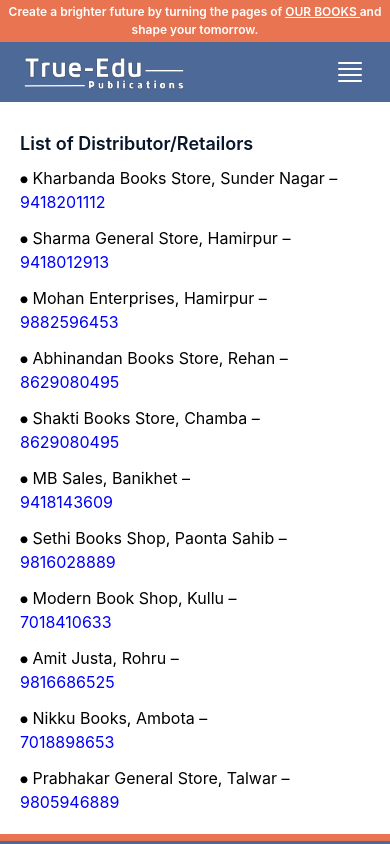
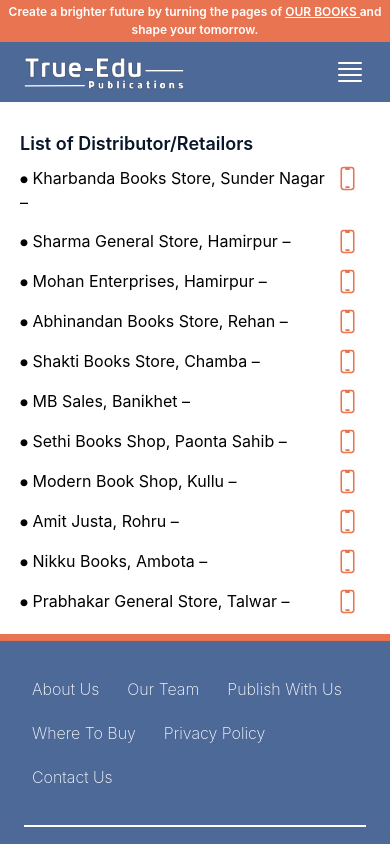
Before and after one commit to iamkaler13/true-edu, a React (Create React App) app: page /where-to-buy in a window 390 px wide. Shown: the top 844 px of the page. Built offline with nearby package versions, Linux system fonts and the light colour scheme.

Commit message:
fixed css

```diff
--- a/src/index.css
+++ b/src/index.css
@@ -108,3 +108,6 @@
 .slick-next:before, .slick-prev:before {
   color: #4d6998!important;
 }
+.abc::after{
+  content: "☎️";
+}
--- a/src/pages/WheretoBuy.js
+++ b/src/pages/WheretoBuy.js
@@ -1,81 +1,97 @@
-import React from 'react'
-import { useEffect } from 'react';
+import React from "react";
+import { useEffect } from "react";
 const WheretoBuy = () => {
-
-  const data =[
+  const data = [
     {
-  name:"Kharbanda Books Store, Sunder Nagar",
-  number:"9418201112"
+      name: "Kharbanda Books Store, Sunder Nagar",
+      number: "9418201112",
     },
     {
-    name:"Sharma General Store, Hamirpur ",
-  number:"9418012913"
-
+      name: "Sharma General Store, Hamirpur ",
+      number: "9418012913",
     },
     {
-    name:"Mohan Enterprises, Hamirpur",
-  number:"9882596453"
-
-  },{
-    name:"Abhinandan Books Store, Rehan",
-    number:"8629080495"
+      name: "Mohan Enterprises, Hamirpur",
+      number: "9882596453",
     },
     {
-    name:"Shakti Books Store, Chamba",
-    number:"8629080495"
+      name: "Abhinandan Books Store, Rehan",
+      number: "8629080495",
     },
     {
-    name:"MB Sales, Banikhet",
-    number:"9418143609"
+      name: "Shakti Books Store, Chamba",
+      number: "8629080495",
     },
     {
-    name:"Sethi Books Shop, Paonta Sahib",
-    number:"9816028889"
+      name: "MB Sales, Banikhet",
+      number: "9418143609",
     },
     {
-    name:"Modern Book Shop, Kullu",
-    number:"7018410633"
+      name: "Sethi Books Shop, Paonta Sahib",
+      number: "9816028889",
     },
     {
-    name:"Amit Justa, Rohru",
-    number:"9816686525"
+      name: "Modern Book Shop, Kullu",
+      number: "7018410633",
     },
     {
-    name:"Nikku Books, Ambota",
-    number:"7018898653"
+      name: "Amit Justa, Rohru",
+      number: "9816686525",
     },
     {
-    name:"Prabhakar General Store, Talwar",
-    number:"9805946889"
+      name: "Nikku Books, Ambota",
+      number: "7018898653",
     },
-
-
-  ]
+    {
+      name: "Prabhakar General Store, Talwar",
+      number: "9805946889",
+    },
+  ];
   useEffect(() => {
-    window.scrollTo({top: 0, left: 0, behavior: 'smooth'});
+    window.scrollTo({ top: 0, left: 0, behavior: "smooth" });
   }, []);
   return (
     <div className=" bg-white sm:py-5 py-5 px-5 sm:px-0  ">
-
       <div className="sm:px-0">
-
         <h2 className="text-lg sm:text-[30px] sm:leading-8 my-2 sm:my-6 font-semibold text-heading">
           List of Distributor/Retailors
         </h2>
-      <ul className="flex flex-col gap-3">
-{data.map((ele)=>
+        <ul className="flex flex-col gap-[15px] sm:gap-3">
+          {data.map((ele) => (
             <li className="text-base sm:flex sm:justify-between sm:w-[445px]">
+                <p className="hidden sm:block">⦁ {ele.name} –</p>
                 <p>
-          ⦁	{ele.name} –
+                  <span className="text-[blue] hidden sm:block">
+                    {" "}
+                    <a href={`tel:${ele.number}`}> {ele.number}</a>
+                  </span>
                 </p>
-          <p>
-          <span className='text-[blue]'> <a href={`tel:${ele.number}`} >  {ele.number}</a></span>
-          </p>
+              <div className="grid grid-cols-[90%,10%] sm:hidden">
+                  <p className="">⦁ {ele.name} –</p>
+                  <a href={`tel:${ele.number}`} className="w-[25px]">
+
+                  <svg
+                    fill="none"
+                    stroke="#e97451"
+                    stroke-width="1.5"
+                    viewBox="0 0 24 24"
+                    xmlns="http://www.w3.org/2000/svg"
+                    aria-hidden="true"
+                  >
+                    <path
+                      stroke-linecap="round"
+                      stroke-linejoin="round"
+                      d="M10.5 1.5H8.25A2.25 2.25 0 006 3.75v16.5a2.25 2.25 0 002.25 2.25h7.5A2.25 2.25 0 0018 20.25V3.75a2.25 2.25 0 00-2.25-2.25H13.5m-3 0V3h3V1.5m-3 0h3m-3 18.75h3"
+                    ></path>
+                  </svg>
+                </a>
+              </div>
             </li>
-  )}
+          ))}
         </ul>
       </div>
-</div>  )
-}
+    </div>
+  );
+};
 
-export default WheretoBuy
+export default WheretoBuy;
```
Lines whose indentation alone changed are shown as unchanged.
